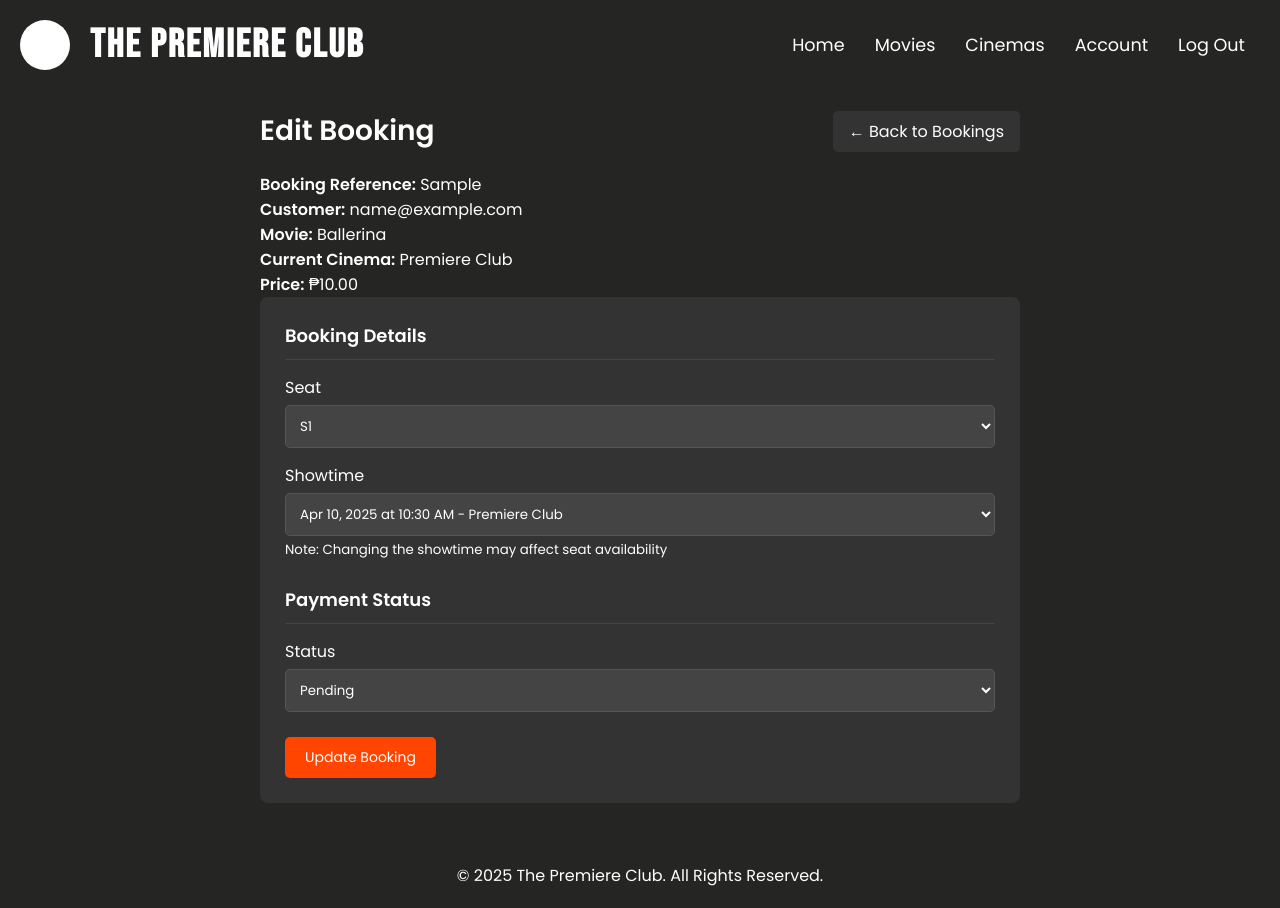
After one commit to ssojubi/ITPROG-MP, a PHP site: page /edit_bookings.php?id=1 in a window 1280 px wide. The commit adds this page. Run offline with PHP 8.4, Linux system fonts and the light colour scheme; a user stored in the database is signed in; data comes from the database, SQL or seed files in the repository; tables that the repository leaves empty hold one stand-in row (values such as "Sample post").

Commit message:
working manage bookings

```diff
--- /dev/null
+++ b/edit_bookings.php
@@ -0,0 +1,310 @@
+<?php
+session_start();
+include("connection.php");
+
+// Redirect if not logged in or not admin
+if(!isset($_SESSION['email']) || !isset($_SESSION['type']) || $_SESSION['type'] != 'admin') {
+    header("location:login.php");
+    exit();
+}
+
+// Check if booking ID is provided
+if(!isset($_GET['id']) || empty($_GET['id'])) {
+    header("location:manage_bookings.php");
+    exit();
+}
+
+$booking_id = $_GET['id'];
+
+// Process form submission
+if(isset($_POST['update_booking'])) {
+    $seat_id = $_POST['seat_id'];
+    $showtime_id = $_POST['showtime_id'];
+    $payment_status = $_POST['payment_status'];
+
+    // Validation
+    $errors = [];
+
+    if(empty($seat_id)) {
+        $errors[] = "Seat is required";
+    }
+
+    if(empty($showtime_id)) {
+        $errors[] = "Showtime is required";
+    }
+
+    // If no errors, update booking
+    if(empty($errors)) {
+        // First check if the chosen seat is available for the selected showtime
+        if($seat_id != $_POST['original_seat_id'] || $showtime_id != $_POST['original_showtime_id']) {
+            $checkSeatQuery = "SELECT * FROM booking_seats
+                              WHERE seat_id = ? AND showtime_id = ? AND booking_id != ?";
+            $stmt = $conn->prepare($checkSeatQuery);
+            $stmt->bind_param("iii", $seat_id, $showtime_id, $booking_id);
+            $stmt->execute();
+            $stmt->store_result();
+
+            if($stmt->num_rows > 0) {
+                $errors[] = "The selected seat is already booked for this showtime";
+            }
+            $stmt->close();
+        }
+
+        if(empty($errors)) {
+            // Update booking details
+            $updateQuery = "UPDATE booking_seats SET
+                          seat_id = ?,
+                          showtime_id = ?,
+                          payment_status = ?
+                          WHERE booking_id = ?";
+
+            $stmt = $conn->prepare($updateQuery);
+            $stmt->bind_param("iisi", $seat_id, $showtime_id, $payment_status, $booking_id);
+
+            if($stmt->execute()) {
+                $success = "Booking updated successfully!";
+            } else {
+                $error = "Error updating booking: " . $conn->error;
+            }
+            $stmt->close();
+        }
+    }
+}
+
+// Get booking data
+$query = "SELECT
+    bs.booking_id,
+    bs.booking_reference,
+    bs.customer_email,
+    bs.movie_id,
+    bs.showtime_id,
+    bs.seat_id,
+    m.title AS movie_title,
+    c.cinema_id,
+    c.name AS cinema_name,
+    s.seat_row,
+    s.seat_number,
+    DATE_FORMAT(st.showtime_date, '%Y-%m-%d') AS showtime_date,
+    st.time,
+    bs.total_price,
+    bs.payment_status,
+    a.account_name AS customer_name
+FROM booking_seats bs
+JOIN movies m ON bs.movie_id = m.movie_id
+JOIN showtimes st ON bs.showtime_id = st.showtime_id
+JOIN seats s ON bs.seat_id = s.seat_id
+JOIN cinemas c ON st.cinema_id = c.cinema_id
+LEFT JOIN accounts a ON bs.customer_email = a.email_address
+WHERE bs.booking_id = ?";
+
+$stmt = $conn->prepare($query);
+$stmt->bind_param("i", $booking_id);
+$stmt->execute();
+$result = $stmt->get_result();
+
+if($result->num_rows == 0) {
+    header("location:manage_bookings.php");
+    exit();
+}
+
+$booking = $result->fetch_assoc();
+$stmt->close();
+
+// Get available seats for the same cinema
+$seatsQuery = "SELECT s.seat_id, s.seat_row, s.seat_number, s.cinema_id
+              FROM seats s
+              WHERE s.cinema_id = ?
+              ORDER BY s.seat_row, s.seat_number";
+
+$stmt = $conn->prepare($seatsQuery);
+$stmt->bind_param("i", $booking['cinema_id']);
+$stmt->execute();
+$seatsResult = $stmt->get_result();
+$stmt->close();
+
+// Get showtimes for the same movie
+$showtimesQuery = "SELECT st.showtime_id, st.showtime_date, st.time, c.name AS cinema_name
+                  FROM showtimes st
+                  JOIN cinemas c ON st.cinema_id = c.cinema_id
+                  WHERE st.movie_id = ?
+                  ORDER BY st.showtime_date, st.time";
+
+$stmt = $conn->prepare($showtimesQuery);
+$stmt->bind_param("i", $booking['movie_id']);
+$stmt->execute();
+$showtimesResult = $stmt->get_result();
+$stmt->close();
+?>
+
+<!DOCTYPE html>
+<html lang="en">
+<head>
+    <meta charset="UTF-8">
+    <meta name="viewport" content="width=device-width, initial-scale=1.0">
+    <title>Edit Booking - The Premiere Club</title>
+    <link rel="stylesheet" href="mainpage.css">
+    <link rel="stylesheet" href="edit_user.css">
+    <link href="https://fonts.googleapis.com/css2?family=Poppins:wght@300;400;600&family=Playfair+Display:wght@400;700&display=swap" rel="stylesheet">
+</head>
+<body>
+    <?php include("header.php"); ?>
+
+    <div class="container">
+        <div class="page-header">
+            <h1 class="page-title">Edit Booking</h1>
+            <a href="manage_bookings.php" class="back-button">← Back to Bookings</a>
+        </div>
+
+        <?php if(isset($success)): ?>
+            <div class="alert alert-success"><?php echo $success; ?></div>
+        <?php endif; ?>
+
+        <?php if(isset($error)): ?>
+            <div class="alert alert-error"><?php echo $error; ?></div>
+        <?php endif; ?>
+
+        <?php if(isset($errors) && !empty($errors)): ?>
+            <div class="alert alert-error">
+                <ul>
+                    <?php foreach($errors as $err): ?>
+                        <li><?php echo $err; ?></li>
+                    <?php endforeach; ?>
+                </ul>
+            </div>
+        <?php endif; ?>
+
+        <div class="booking-meta">
+            <p><strong>Booking Reference:</strong> <?php echo htmlspecialchars($booking['booking_reference']); ?></p>
+            <p><strong>Customer:</strong> <?php echo htmlspecialchars($booking['customer_name'] ?? $booking['customer_email']); ?></p>
+            <p><strong>Movie:</strong> <?php echo htmlspecialchars($booking['movie_title']); ?></p>
+            <p><strong>Current Cinema:</strong> <?php echo htmlspecialchars($booking['cinema_name']); ?></p>
+            <p><strong>Price:</strong> ₱<?php echo number_format($booking['total_price'], 2); ?></p>
+        </div>
+
+        <div class="form-card">
+            <form method="POST">
+                <input type="hidden" name="original_seat_id" value="<?php echo $booking['seat_id']; ?>">
+                <input type="hidden" name="original_showtime_id" value="<?php echo $booking['showtime_id']; ?>">
+
+                <div class="form-section">
+                    <h3 class="section-title">Booking Details</h3>
+
+                    <div class="form-group">
+                        <label for="seat_id">Seat</label>
+                        <select id="seat_id" name="seat_id" class="form-control" required>
+                            <?php while($seat = $seatsResult->fetch_assoc()): ?>
+                                <?php
+                                // Check if this seat is booked for the same showtime (excluding current booking)
+                                $seatBookedQuery = "SELECT * FROM booking_seats
+                                                   WHERE seat_id = ? AND showtime_id = ? AND booking_id != ?";
+                                $stmt = $conn->prepare($seatBookedQuery);
+                                $stmt->bind_param("iii", $seat['seat_id'], $booking['showtime_id'], $booking_id);
+                                $stmt->execute();
+                                $stmt->store_result();
+                                $isBooked = $stmt->num_rows > 0;
+                                $stmt->close();
+
+                                $isSelected = $seat['seat_id'] == $booking['seat_id'];
+                                $disabled = $isBooked && !$isSelected ? 'disabled' : '';
+                                $label = $seat['seat_row'] . $seat['seat_number'];
+                                if($isBooked && !$isSelected) {
+                                    $label .= ' (Unavailable)';
+                                }
+                                ?>
+                                <option value="<?php echo $seat['seat_id']; ?>"
+                                        <?php echo $isSelected ? 'selected' : ''; ?>
+                                        <?php echo $disabled; ?>>
+                                    <?php echo $label; ?>
+                                </option>
+                            <?php endwhile; ?>
+                        </select>
+                    </div>
+
+                    <div class="form-group">
+                        <label for="showtime_id">Showtime</label>
+                        <select id="showtime_id" name="showtime_id" class="form-control" required>
+                            <?php while($showtime = $showtimesResult->fetch_assoc()): ?>
+                                <?php
+                                $formattedDate = date('M d, Y', strtotime($showtime['showtime_date']));
+                                $formattedTime = date('h:i A', strtotime($showtime['time']));
+                                $isSelected = $showtime['showtime_id'] == $booking['showtime_id'];
+                                ?>
+                                <option value="<?php echo $showtime['showtime_id']; ?>" <?php echo $isSelected ? 'selected' : ''; ?>>
+                                    <?php echo $formattedDate . ' at ' . $formattedTime . ' - ' . $showtime['cinema_name']; ?>
+                                </option>
+                            <?php endwhile; ?>
+                        </select>
+                        <small class="form-text">Note: Changing the showtime may affect seat availability</small>
+                    </div>
+                </div>
+
+                <div class="form-section">
+                    <h3 class="section-title">Payment Status</h3>
+
+                    <div class="form-group">
+                        <label for="payment_status">Status</label>
+                        <select id="payment_status" name="payment_status" class="form-control">
+                            <option value="pending" <?php echo $booking['payment_status'] == 'pending' ? 'selected' : ''; ?>>Pending</option>
+                            <option value="completed" <?php echo $booking['payment_status'] == 'completed' ? 'selected' : ''; ?>>Completed</option>
+                            <option value="failed" <?php echo $booking['payment_status'] == 'failed' ? 'selected' : ''; ?>>Failed</option>
+                        </select>
+                    </div>
+                </div>
+
+                <div class="form-footer">
+                    <button type="submit" name="update_booking" class="btn btn-primary">Update Booking</button>
+                </div>
+            </form>
+        </div>
+    </div>
+
+    <footer>
+        <p>&copy; 2025 The Premiere Club. All Rights Reserved.</p>
+    </footer>
+
+    <script>
+        // Add dynamic seat validation when showtime changes
+        document.getElementById('showtime_id').addEventListener('change', function() {
+            const showtimeId = this.value;
+            const seatSelect = document.getElementById('seat_id');
+            const originalSeatId = <?php echo $booking['seat_id']; ?>;
+            const originalShowtimeId = <?php echo $booking['showtime_id']; ?>;
+
+            // Only check if showtime has changed
+            if(showtimeId != originalShowtimeId) {
+                // Use AJAX to check seat availability for the new showtime
+                const xhr = new XMLHttpRequest();
+                xhr.open('POST', 'check_seat_availability.php', true);
+                xhr.setRequestHeader('Content-Type', 'application/x-www-form-urlencoded');
+                xhr.onload = function() {
+                    if(this.status === 200) {
+                        const bookedSeats = JSON.parse(this.responseText);
+
+                        // Reset all options
+                        for(let i = 0; i < seatSelect.options.length; i++) {
+                            const option = seatSelect.options[i];
+                            const seatId = option.value;
+
+                            // Reset option text to remove "(Unavailable)" if it exists
+                            option.text = option.text.replace(' (Unavailable)', '');
+                            option.disabled = false;
+
+                            // Check if this seat is booked in the new showtime
+                            if(bookedSeats.includes(parseInt(seatId))) {
+                                option.disabled = true;
+                                option.text += ' (Unavailable)';
+
+                                // If this was the selected seat, select the first available seat
+                                if(seatSelect.value === seatId) {
+                                    seatSelect.value = '';
+                                }
+                            }
+                        }
+                    }
+                };
+                xhr.send('showtime_id=' + showtimeId + '&booking_id=' + <?php echo $booking_id; ?>);
+            }
+        });
+    </script>
+</body>
+</html>
```
Also changed, not shown: check_seat_availability.php (added, +39 -0 lines), manage_bookings.php (+58 -130 lines).
